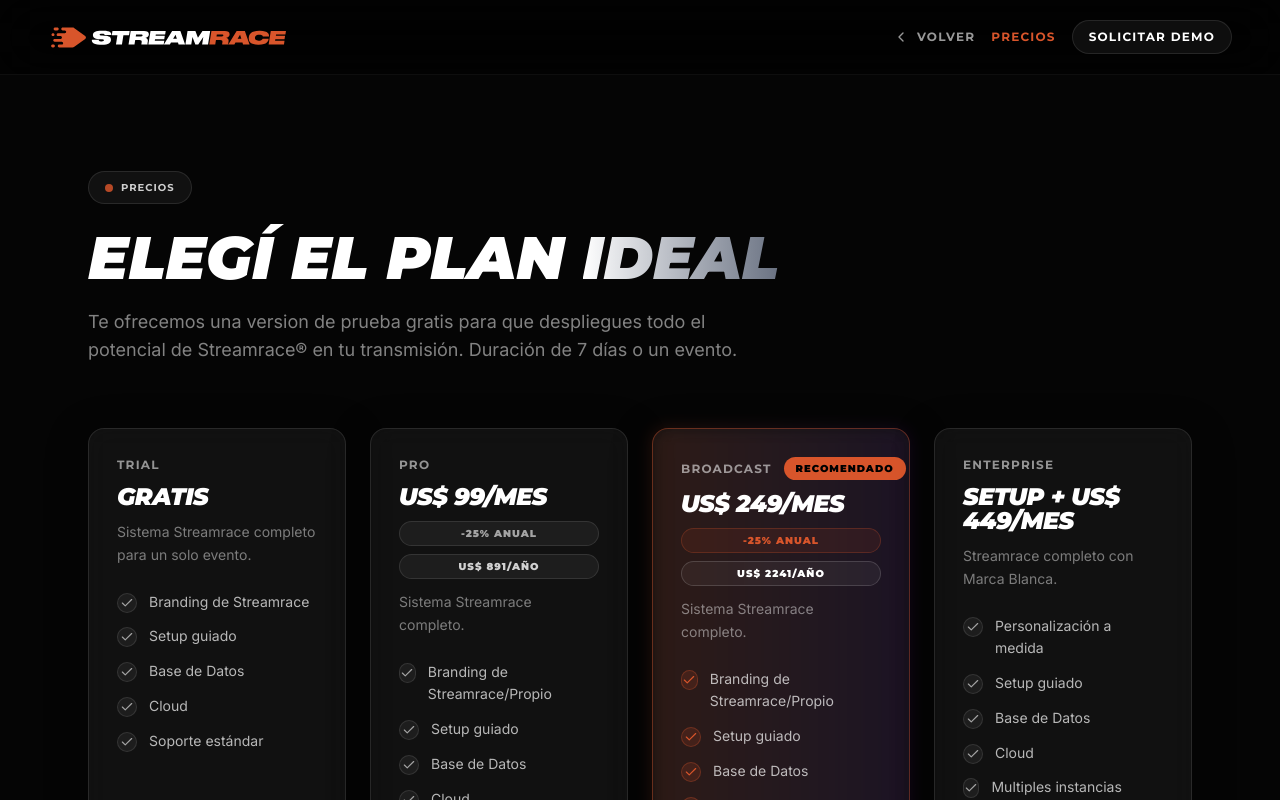
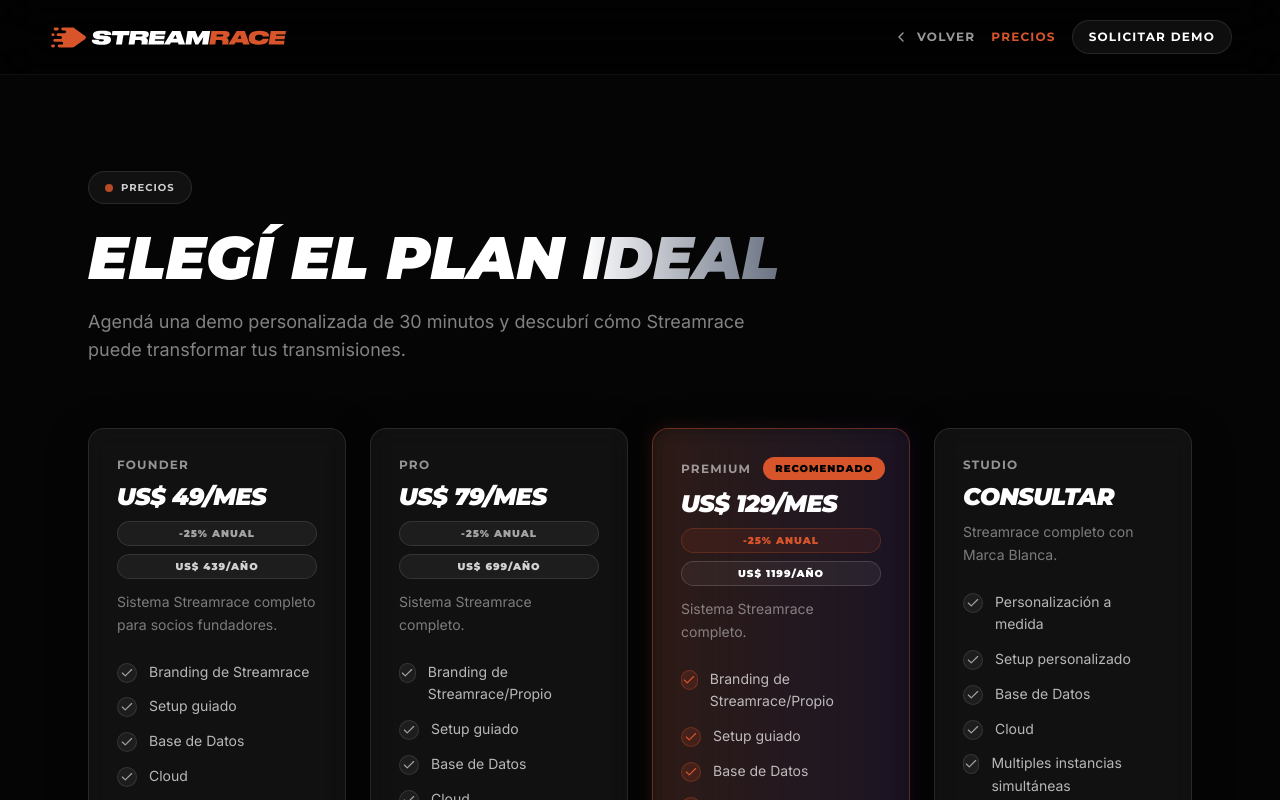
Before and after one commit to SiendoDevs/landing-streamrace, a React (Vite) app: page /precios in a window 1280 px wide. Shown: the top 800 px of the page. Built offline with nearby package versions, Linux system fonts and the light colour scheme.

Commit message:
feat(pricing): update pricing plans and hero copy
rework all subscription plans with updated pricing, feature lists, descriptions, and CTAs, and update the hero section promotional text to highlight a 30-minute custom demo instead of the free trial.

```diff
--- a/src/pages/Pricing.jsx
+++ b/src/pages/Pricing.jsx
@@ -19,40 +19,41 @@
 
   const plans = [
     {
-      name: "Trial",
-      price: "Gratis",
+      name: "Founder",
+      price: "US$ 49/mes",
+      annualPrice: 439,
       highlight: false,
-      desc: "Sistema Streamrace completo para un solo evento.",
-      features: ["Branding de Streamrace", "Setup guiado", "Base de Datos", "Cloud", "Soporte estándar"],
-      cta: "Empezar gratis",
+      desc: "Sistema Streamrace completo para socios fundadores.",
+      features: ["Branding de Streamrace", "Setup guiado", "Base de Datos", "Cloud", "Soporte con el desarrollador", "Cupos Limitados", "Eventos simultaneos hasta 3 por año."],
+      cta: "Elegir plan",
       type: "demo",
     },
     {
       name: "Pro",
-      price: "US$ 99/mes",
-      annualPrice: 891,
+      price: "US$ 79/mes",
+      annualPrice: 699,
       highlight: false,
       desc: "Sistema Streamrace completo.",
-      features: ["Branding de Streamrace/Propio", "Setup guiado", "Base de Datos", "Cloud", "Soporte estándar", "Sin instancias simultáneas"],
+      features: ["Branding de Streamrace/Propio", "Setup guiado", "Base de Datos", "Cloud", "Soporte Standard", "2 instancias simultáneas"],
       cta: "Elegir plan",
       type: "demo",
     },
     {
-      name: "Broadcast",
-      price: "US$ 249/mes",
-      annualPrice: 2241,
+      name: "Premium",
+      price: "US$ 129/mes",
+      annualPrice: 1199,
       highlight: true,
       desc: "Sistema Streamrace completo.",
-      features: ["Branding de Streamrace/Propio", "Setup guiado", "Base de Datos", "Cloud", "Hasta 4 instancias simultáneas", "Soporte prioritario"],
+      features: ["Branding de Streamrace/Propio", "Setup guiado", "Base de Datos", "Cloud", "Hasta 3 instancias simultáneas", "Soporte prioritario"],
       cta: "Elegir plan",
       type: "demo",
     },
     {
-      name: "Enterprise",
-      price: "Setup + US$ 449/mes",
+      name: "Studio",
+      price: "Consultar",
       highlight: false,
       desc: "Streamrace completo con Marca Blanca.",
-      features: ["Personalización a medida", "Setup guiado", "Base de Datos", "Cloud", "Multiples instancias simultáneas", "Soporte prioritario"],
+      features: ["Personalización a medida", "Setup personalizado", "Base de Datos", "Cloud", "Multiples instancias simultáneas", "Soporte prioritario"],
       cta: "Hablar con ventas",
       type: "demo",
     },
@@ -111,7 +112,7 @@
             </h1>
 
             <p className="mt-5 text-white/50 text-lg max-w-2xl">
-             Te ofrecemos una version de prueba gratis para que despliegues todo el potencial de Streamrace® en tu transmisión. Duración de 7 días o un evento.
+             Agendá una demo personalizada de 30 minutos y descubrí cómo Streamrace puede transformar tus transmisiones.
             </p>
           </motion.div>
 
```
